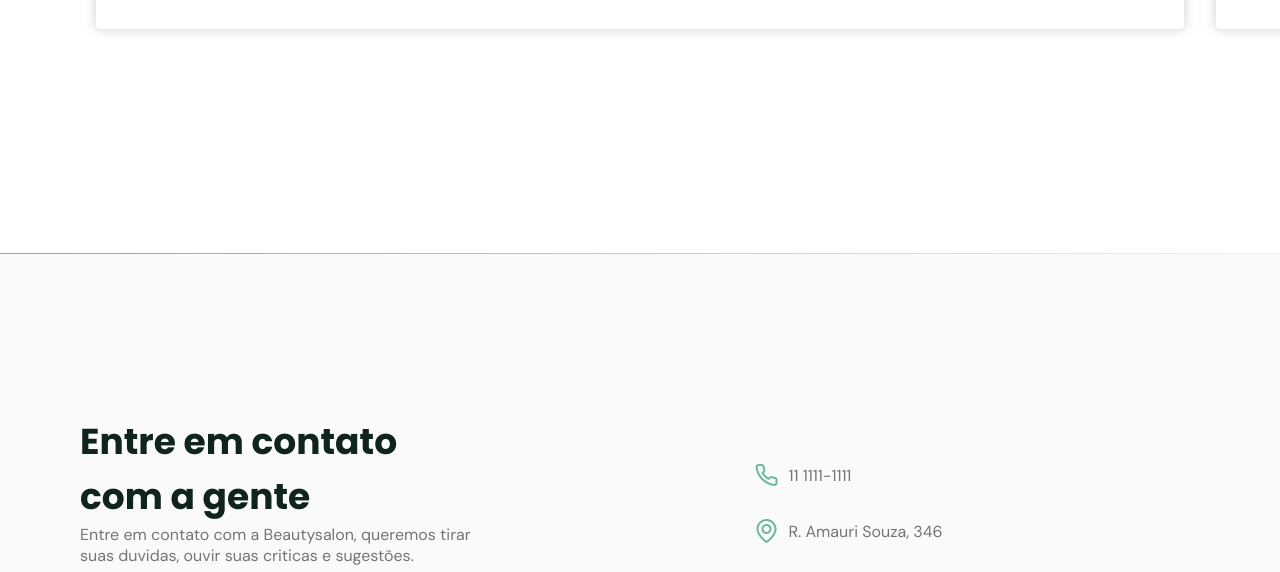
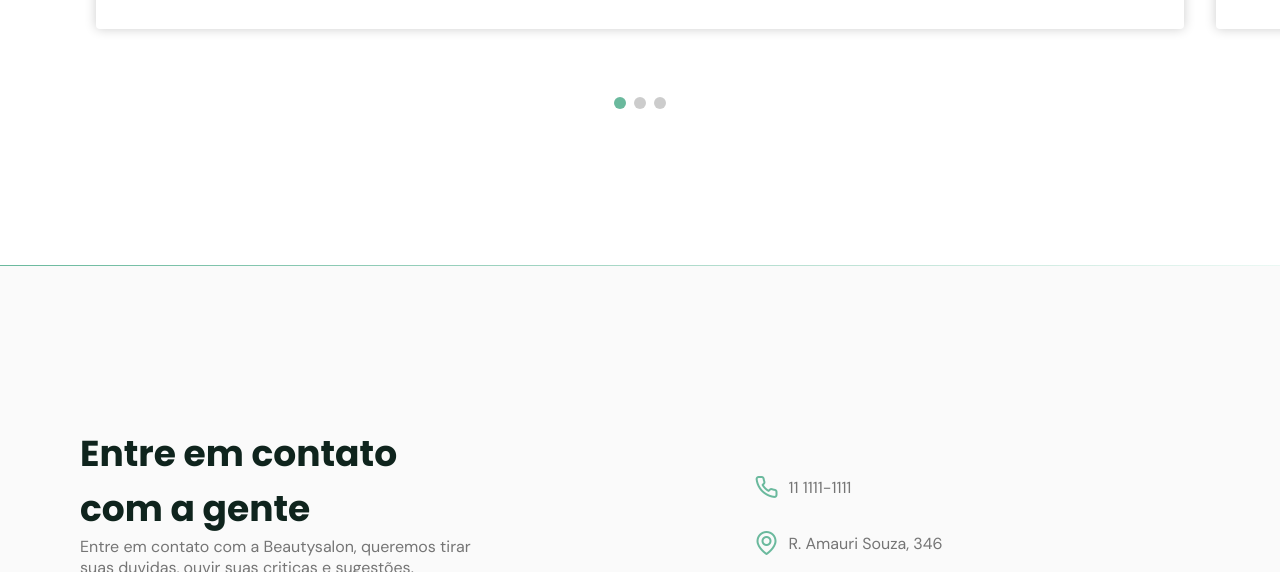
Before and after one commit to joseanc1/beautysalon, a plain HTML site: page index.html in a window 1280 px wide. Shown: the part 2615-3187 px from the top of the page. Drawn offline with nearby package versions, Linux system fonts and the light colour scheme; files whose address does not match are found by name.

Commit message:
Add files via upload

```diff
--- a/index.html
+++ b/index.html
@@ -198,6 +198,7 @@
                 </blockquote>
               </div>
             </div>
+            <div class="swiper-pagination"></div>
           </div>
         </div>
       </section>
@@ -259,6 +260,13 @@
 
     <a href="#home" class="back-to-top"><i class="icon-arrow-up"></i></a>
 
+    <!-- Tag div para MENU-->
+
+    <!-- Código para comentários -->
+
+    <!-- img  para adcionar imagens-->
+
+    <!-- tag A para atribuição de link a um texto-->
 
     <!-- SWIPER -->
     <script src="https://unpkg.com/swiper/swiper-bundle.min.js"></script>
--- a/style.css
+++ b/style.css
@@ -424,6 +424,14 @@ nav.show div.icon-close {
   padding: 4rem 1rem;
 }
 
+.swiper-pagination {
+  position: inherit;
+  width: 52px;
+  height: 12px;
+  left: 657px;
+  top: 650px;
+}
+
 .swiper-pagination-bullet {
   width: 0.75rem;
   height: 0.75rem;
@@ -620,6 +628,14 @@ footer .social a:hover {
     margin-right: auto;
   }
 
+  .swiper-pagination {
+    position: inherit;
+    width: 52px;
+    height: 12px;
+    left: 657px;
+    top: 654px;
+  }
+
   /* contact */
   #contact .container {
     grid-auto-flow: column;
```
